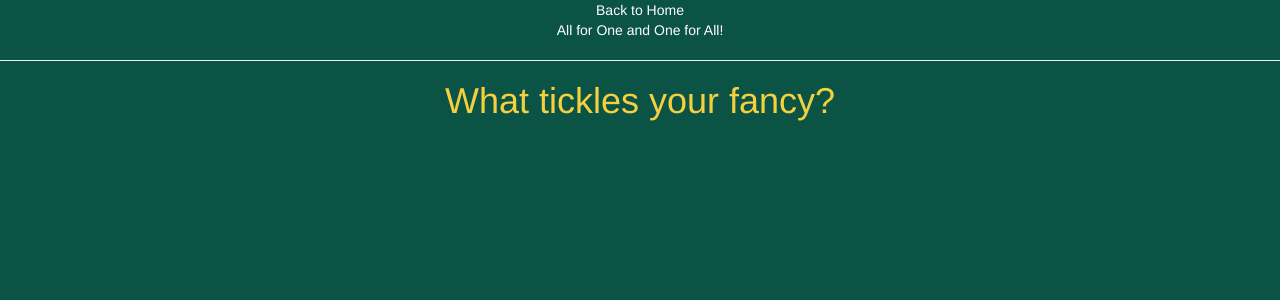
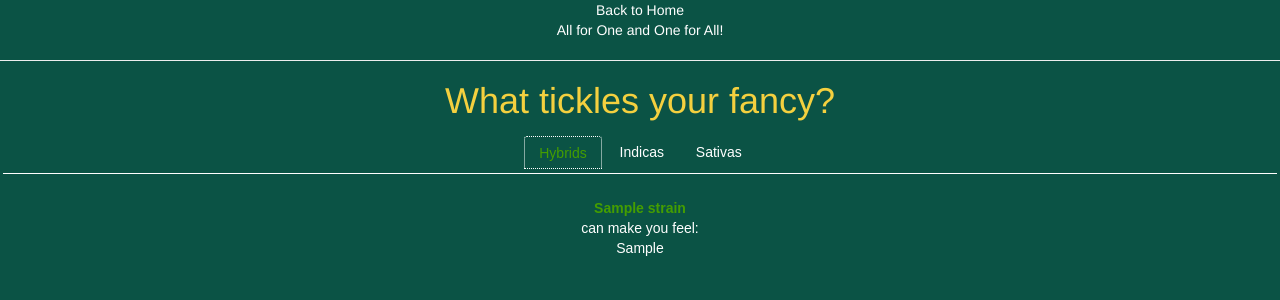
Before and after one commit to xiaolin-ninja/BudBud, a Flask app: template templates/strains.html in a window 1280 px wide. Shown: the top 300 px of the page. Run offline with Flask 2, Linux system fonts and the light colour scheme; the template is opened without the code that fills it: values that come from a table or form of the project are taken from there, others are empty; tables that the repository leaves empty hold one stand-in row (values such as "Sample post"); some libraries are stand-ins or nearby versions.

Commit message:
add jQuery dynamic UI to strains page

```diff
--- /dev/null
+++ b/static/css/strain-tabs.css
@@ -0,0 +1,57 @@
+/*--------------------------------*/
+/* jQuery tabs UI on Strains page */
+/*--------------------------------*/
+
+#tabs {
+    background: transparent;
+    border: none;
+}
+
+#tabs p {
+    color: #ffffff;
+}
+
+#tabs a {
+    color: #459e00;
+    text-decoration: none;
+}
+
+#tabs a:hover {
+    text-decoration: none;
+    color: #E74C3C;
+}
+
+#tabs .ui-widget-header {
+    background: transparent;
+    border: none;
+    border-bottom: 1px solid #ffffff;
+    -moz-border-radius: 0px;
+    -webkit-border-radius: 0px;
+    border-radius: 0px;
+}
+
+#tabs .ui-tabs-nav .ui-state-default {
+    background: transparent;
+    border: none;
+    height: 2.35em;
+    text-align: center;
+}
+
+#tabs .ui-tabs-nav .ui-state-active {
+    border: dotted 1px #ffffff;
+}
+
+#tabs .ui-tabs-nav li {
+    display: inline-block;
+    float: none;
+    top: 0px;
+    margin: 0em;
+    padding-bottom: 0px;
+}
+
+#tabs .ui-tabs-nav .ui-state-default a {
+    color: #ffffff;
+}
+#tabs .ui-tabs-nav .ui-state-active a {
+    color: #459e00;
+}
--- a/static/css/strains.css
+++ /dev/null
@@ -1,5 +0,0 @@
-.navbar-nav.navbar-center {
-    position: absolute;
-    left: 50%;
-    transform: translatex(-50%);
-}
--- a/templates/strains.html
+++ b/templates/strains.html
@@ -1,11 +1,60 @@
 {% extends 'base.html' %}
 {% block title %}Strains{% endblock %}
 {% block theme %}All for One and One for All!{% endblock %}
+{% block head %}
+
+<link rel="stylesheet" href="static/css/strain-tabs.css">
+<link rel="stylesheet" href="//code.jquery.com/ui/1.12.1/themes/base/jquery-ui.css">
+<script src="https://code.jquery.com/jquery-3.2.1.min.js"></script>
+<script src="https://code.jquery.com/ui/1.12.1/jquery-ui.js"></script>
+
+<script>
+  $(document).ready(function() {
+    $( "#tabs" ).tabs();
+  } );
+</script>
+
+{% endblock %}
 {% block content %}
+
 
 <h1>What tickles your fancy?</h1>
 
-<div id="root"></div>
+<div id="tabs" class="ui-tabs-nav">
+  <ul>
+    <li><a href="#hybrids"><span>Hybrids</span></a></li>
+    <li><a href="#indicas"><span>Indicas</span></a></li>
+    <li><a href="#sativas"><span>Sativas</span></a></li>
+  </ul>
 
+<div id="hybrids">
+    <p> {% for s in hybrids %}
+<p><b><a href="/map?strain={{s.s_name}}">{{ s.s_name }}</a></b>
+    <br>can make you feel:<br>
+    {{ s.pos_effects }}
+    </p>
+{% endfor %}
+</div>
 
+<div id="indicas">
+    <p> {% for s in indicas %}
+<p><b><a href="/map?strain={{s.s_name}}">{{ s.s_name }}</a></b>
+    <br>can make you feel:<br>
+    {{ s.pos_effects }}
+    </p>
+{% endfor %}
+</div>
+
+<div id="sativas">
+        <p> {% for s in sativas %}
+<p><b><a href="/map?strain={{s.s_name}}">{{ s.s_name }}</a></b>
+    <br>can make you feel:<br>
+    {{ s.pos_effects }}
+<!--     {% for effect in s.pos_effects.split(",") %}
+    <li>{{ effect }}</li>
+    {% endfor %} -->
+    </p>
+{% endfor %} </p>
+</div>
+</div>
 {% endblock %}
```
Also changed, not shown: static/js/sativas.jsx (deleted, +0 -86 lines), static/js/strains.js (deleted, +0 -15 lines).
